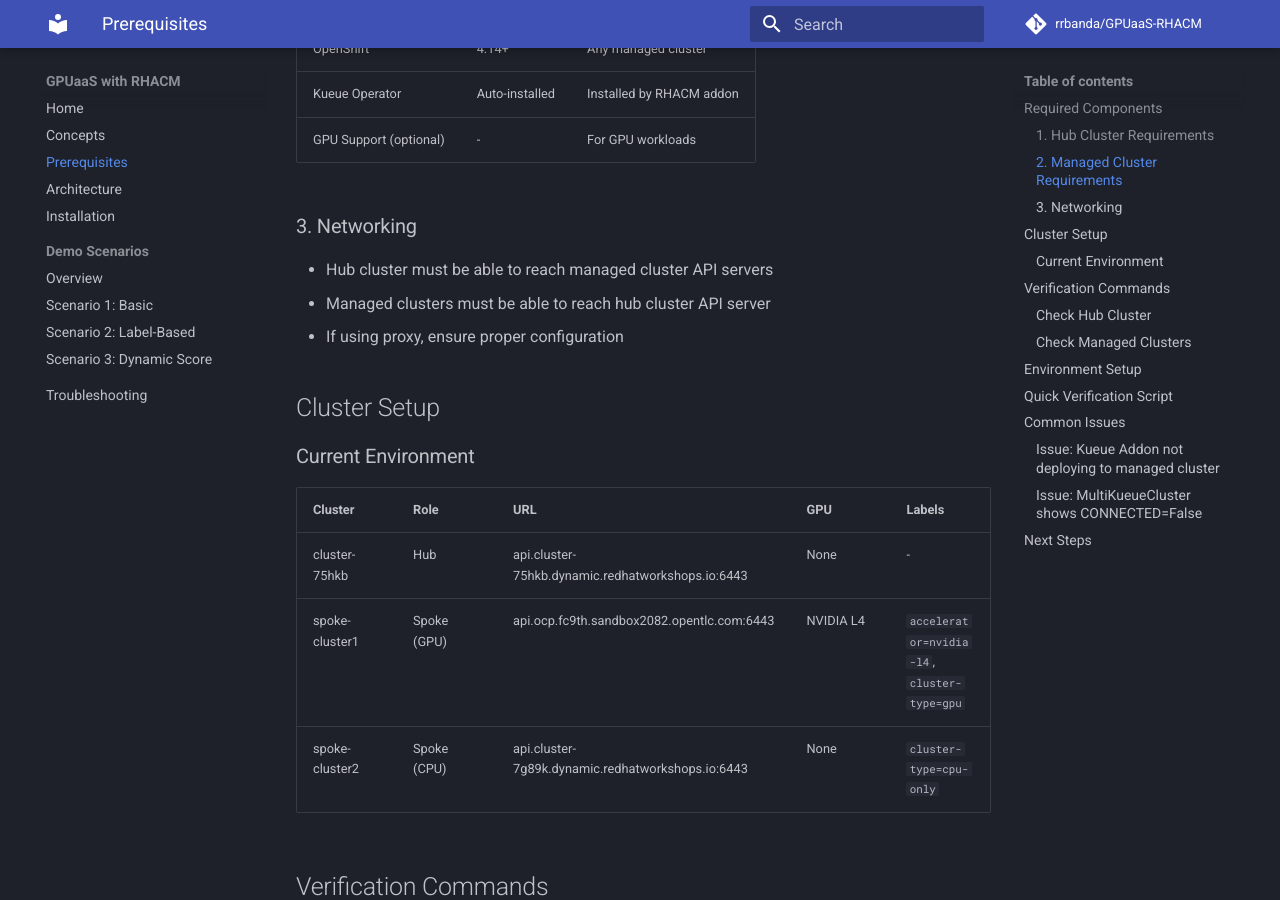
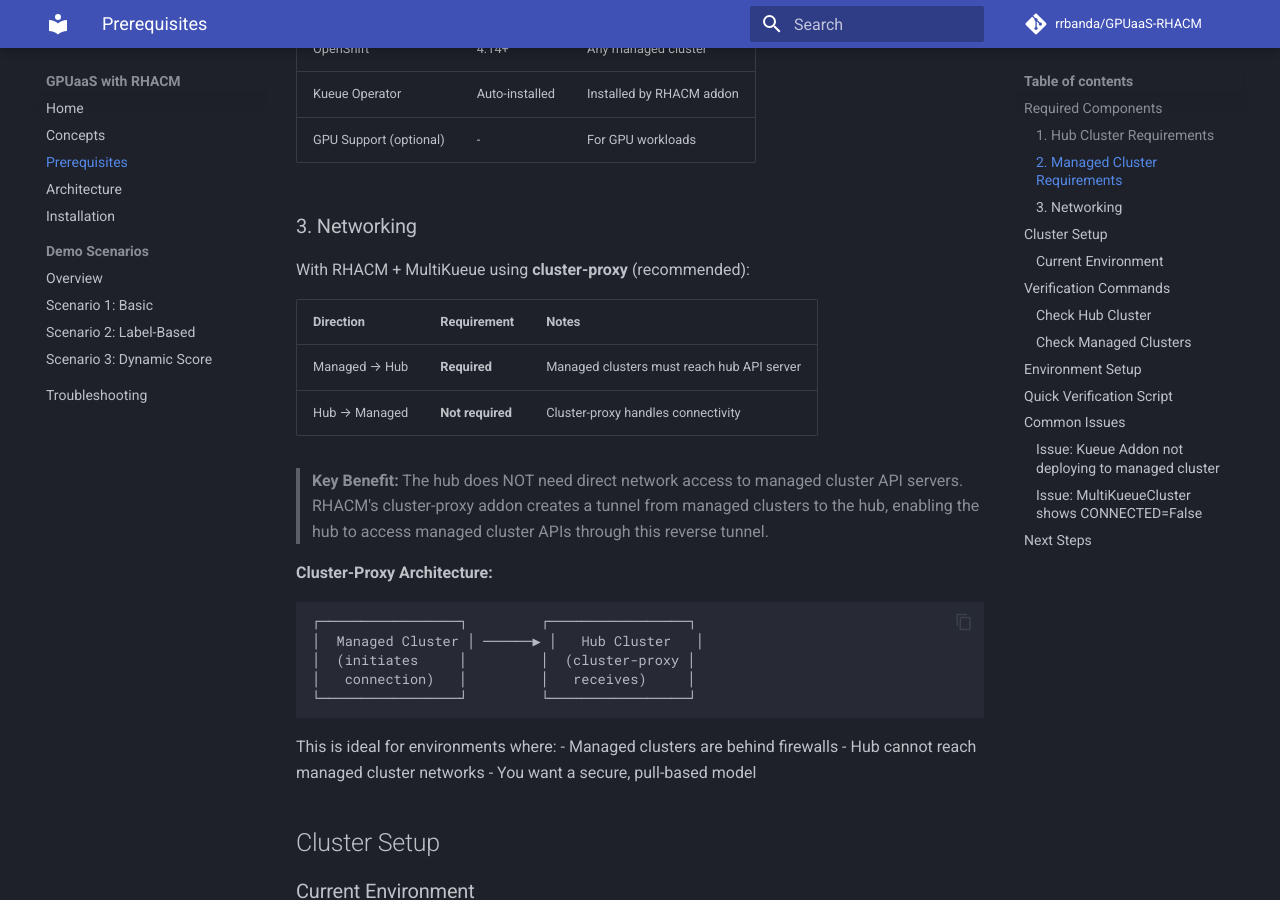
Before and after one commit to rrbanda/GPUaaS-RHACM, an MkDocs documentation site: the page built from docs/00-prerequisites.md, in a window 1280 px wide and 900 px high, scrolled down 618 px. Built offline with MkDocs 1.6.1 and Material for MkDocs 9.7.7, drawn with Linux system fonts in a browser that asks for light colours; comment, search, counter and statistics services are not loaded.

Commit message:
Fix networking section: cluster-proxy means hub doesn't need to reach managed clusters

````diff
--- a/docs/00-prerequisites.md
+++ b/docs/00-prerequisites.md
@@ -23,9 +23,30 @@
 
 ### 3. Networking
 
-- Hub cluster must be able to reach managed cluster API servers
-- Managed clusters must be able to reach hub cluster API server
-- If using proxy, ensure proper configuration
+With RHACM + MultiKueue using **cluster-proxy** (recommended):
+
+| Direction | Requirement | Notes |
+|-----------|-------------|-------|
+| Managed → Hub | **Required** | Managed clusters must reach hub API server |
+| Hub → Managed | **Not required** | Cluster-proxy handles connectivity |
+
+> **Key Benefit:** The hub does NOT need direct network access to managed cluster API servers.
+> RHACM's cluster-proxy addon creates a tunnel from managed clusters to the hub, enabling
+> the hub to access managed cluster APIs through this reverse tunnel.
+
+**Cluster-Proxy Architecture:**
+```
+┌─────────────────┐         ┌─────────────────┐
+│  Managed Cluster │ ──────▶ │   Hub Cluster   │
+│  (initiates     │         │  (cluster-proxy │
+│   connection)   │         │   receives)     │
+└─────────────────┘         └─────────────────┘
+```
+
+This is ideal for environments where:
+- Managed clusters are behind firewalls
+- Hub cannot reach managed cluster networks
+- You want a secure, pull-based model
 
 ## Cluster Setup
 
````
